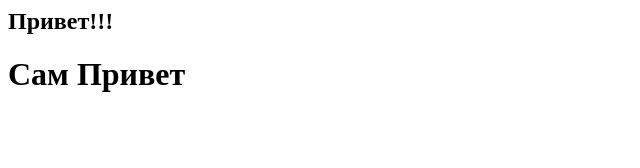
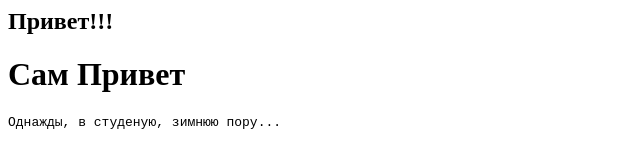
Before and after one commit to b1ll/incub, a plain HTML site: page index.html in a window 1280 px wide. Shown: the whole page, without its empty margins (0-640 px from the left). Drawn offline with Linux system fonts and the light colour scheme.

Commit message:
третья правка

```diff
--- a/index.html
+++ b/index.html
@@ -1,5 +1,7 @@
 <html>
     <h2>Привет!!!</h2>
    <h1>Сам Привет</h1>
-
+    <code>
+        Однажды, в студеную, зимнюю пору...
+    </code>
 </html>
```
